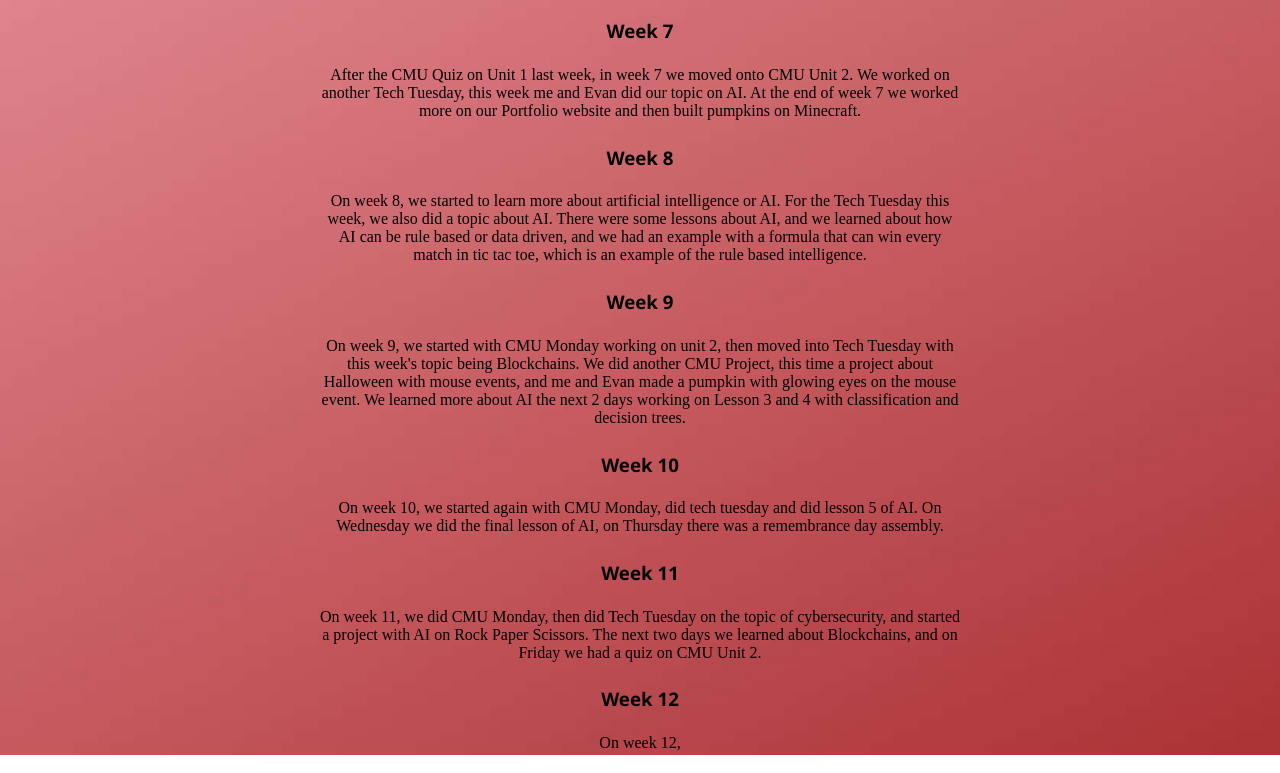
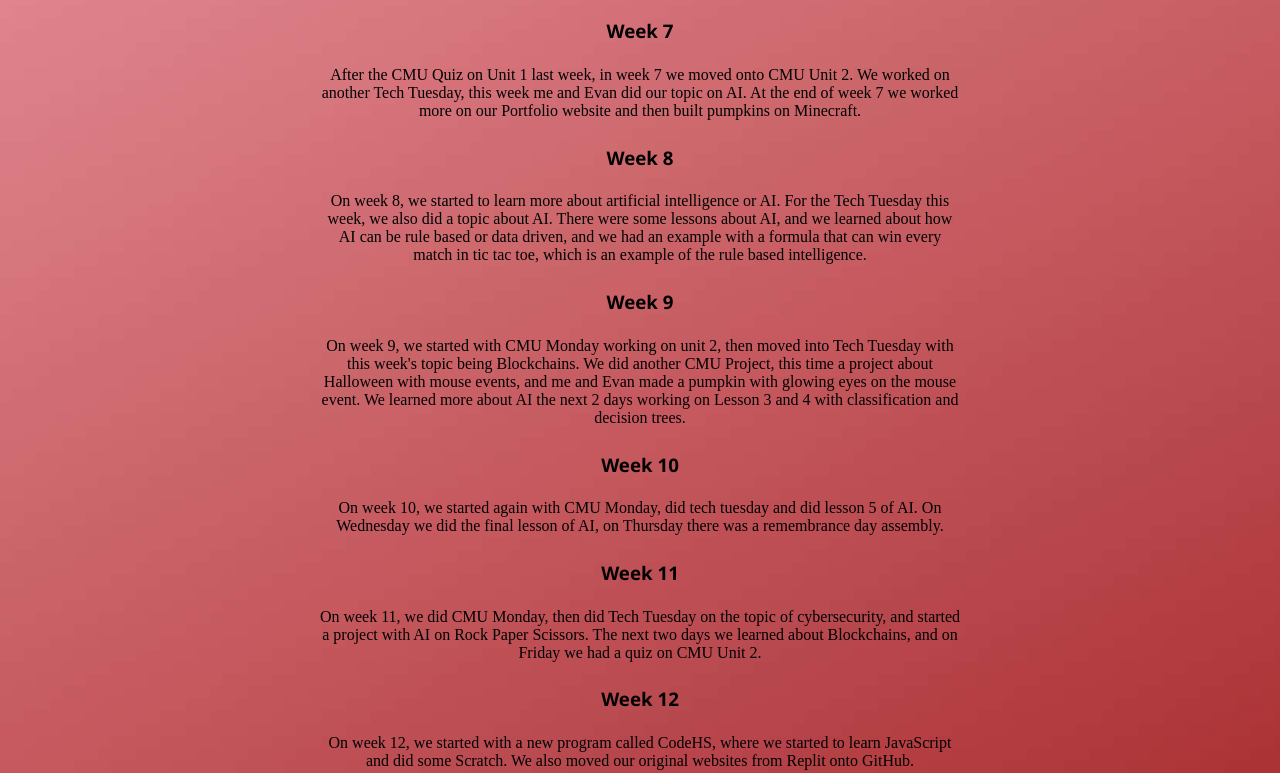
Before and after one commit to ASH-ICS/rst-portfolio-websites-Anthonywang2, a plain HTML site: page weeklyjournal.html in a window 1280 px wide. Shown: the part 898-1671 px from the top of the page. Drawn offline with Linux system fonts and the light colour scheme.

Commit message:
updated weekly journal

```diff
--- a/weeklyjournal.html
+++ b/weeklyjournal.html
@@ -189,7 +189,7 @@
         <th><h3 style="font-family:'Segoe UI', Tahoma, Geneva, Verdana, sans-serif;">Week 12</h3></th>
       </tr>
       <tr>
-        <td><center>On week 12, </center></td>
+        <td><center>On week 12, we started with a new program called CodeHS, where we started to learn JavaScript and did some Scratch. We also moved our original websites from Replit onto GitHub.</center></td>
       </tr>
     </table>
 
```
